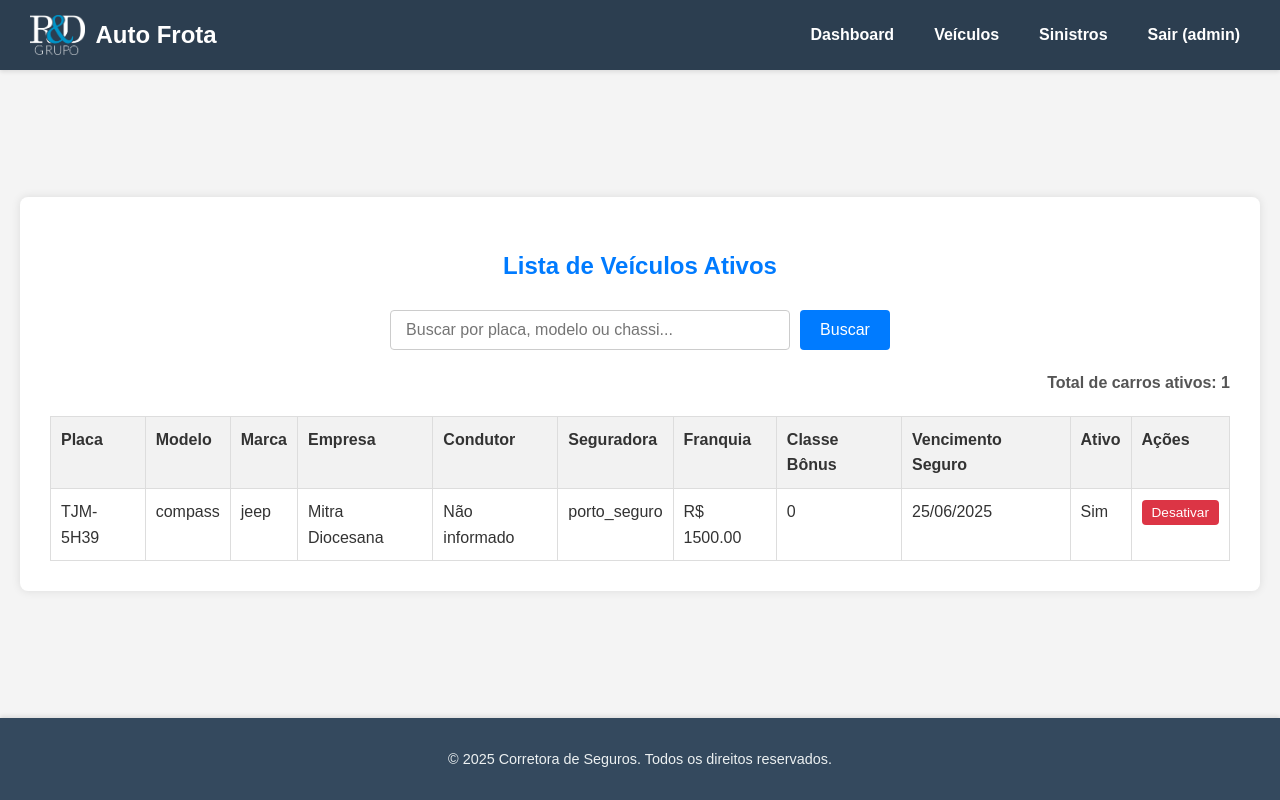
After one commit to mpdantas/auto_frota_project, a Django app: page /veiculos/lista/ in a window 1280 px wide. The commit adds this page. Run offline with Django 5.2, Linux system fonts and the light colour scheme; a user stored in the database is signed in; data comes from the database, SQL or seed files in the repository; both versions use the stored data as it was after the commit.

```diff
--- /dev/null
+++ b/backend/veiculos/templates/veiculos/listar_carros.html
@@ -0,0 +1,185 @@
+{% extends 'core/base.html' %} {# Estende o template base #}
+{% load static %} {# Necessário para usar {% static %} #}
+
+{% block title %}Lista de Veículos{% endblock %} {# Título da página #}
+
+{% block extra_css %}
+<style>
+    /* Estilos para a página de listagem de veículos */
+    .vehicle-list-container {
+        background-color: #ffffff;
+        padding: 30px;
+        border-radius: 8px;
+        box-shadow: 0 0 10px rgba(0, 0, 0, 0.1);
+        max-width: 1200px; /* Largura maior para a tabela */
+        margin: 20px auto; /* Centraliza no conteúdo principal */
+        overflow-x: auto; /* Adiciona scroll horizontal para tabelas grandes */
+    }
+    .vehicle-list-container h2 {
+        text-align: center;
+        margin-bottom: 25px;
+        color: #007bff;
+    }
+    .vehicle-list-container p.count {
+        text-align: right;
+        font-weight: bold;
+        margin-bottom: 20px;
+        color: #555;
+    }
+    .vehicle-list-container table {
+        width: 100%;
+        border-collapse: collapse; /* Remove espaçamento entre bordas da célula */
+        margin-top: 20px;
+    }
+    .vehicle-list-container th,
+    .vehicle-list-container td {
+        border: 1px solid #ddd;
+        padding: 10px;
+        text-align: left;
+        vertical-align: top;
+    }
+    .vehicle-list-container th {
+        background-color: #f2f2f2;
+        font-weight: bold;
+        color: #333;
+    }
+    .vehicle-list-container tr:nth-child(even) { /* Estilo para linhas pares */
+        background-color: #f9f9f9;
+    }
+    .vehicle-list-container tr:hover { /* Estilo no hover da linha */
+        background-color: #e9e9e9;
+    }
+    .vehicle-list-container .no-vehicles {
+        text-align: center;
+        padding: 30px;
+        color: #777;
+    }
+
+    /* Estilos para o botão de ação (Desativar) */
+    .action-button {
+        background-color: #dc3545; /* Vermelho para exclusão */
+        color: white;
+        padding: 5px 10px;
+        border: none;
+        border-radius: 4px;
+        cursor: pointer;
+        font-size: 0.85em;
+        text-decoration: none; /* Para links que parecem botões */
+        display: inline-block; /* Para padding */
+        transition: background-color 0.3s ease;
+    }
+    .action-button:hover {
+        background-color: #c82333;
+    }
+    .action-button.edit { /* Estilo para um futuro botão de edição */
+        background-color: #007bff;
+    }
+    .action-button.edit:hover {
+        background-color: #0056b3;
+    }
+
+    /* Estilos para o formulário de busca */
+    .search-form {
+        display: flex; /* Para alinhar o campo e o botão */
+        gap: 10px; /* Espaço entre os elementos */
+        margin-bottom: 20px;
+        justify-content: center; /* Centraliza o formulário */
+        flex-wrap: wrap; /* Permite quebrar linha em telas pequenas */
+    }
+    .search-form input[type="search"] {
+        flex-grow: 1; /* Permite que o input cresça */
+        max-width: 400px; /* Largura máxima para o input */
+        padding: 10px 15px;
+        border: 1px solid #ccc;
+        border-radius: 4px;
+        font-size: 16px;
+    }
+    .search-form button {
+        background-color: #007bff; /* Azul para o botão de busca */
+        color: white;
+        padding: 10px 20px;
+        border: none;
+        border-radius: 4px;
+        cursor: pointer;
+        font-size: 16px;
+        transition: background-color 0.3s ease;
+    }
+    .search-form button:hover {
+        background-color: #0056b3;
+    }
+</style>
+{% endblock extra_css %}
+
+{% block content %}
+    <div class="vehicle-list-container">
+        <h2>Lista de Veículos Ativos</h2>
+
+        {# Exibe mensagens do Django #}
+        {% if messages %}
+            <ul class="messages">
+                {% for message in messages %}
+                    <li{% if message.tags %} class="{{ message.tags }}"{% endif %}>{{ message }}</li>
+                {% endfor %}
+            </ul>
+        {% endif %}
+
+        <form method="get" class="search-form">
+            <input type="search" name="q" placeholder="Buscar por placa, modelo ou chassi..."
+                   value="{{ query|default:'' }}" aria-label="Termo de busca">
+            <button type="submit">Buscar</button>
+        </form>
+
+        <p class="count">Total de carros ativos: {{ quantidade_carros }}</p>
+
+        {% if veiculos %} {# Verifica se há veículos na lista #}
+            <table>
+                <thead>
+                    <tr>
+                        <th>Placa</th>
+                        <th>Modelo</th>
+                        <th>Marca</th>
+                        <th>Empresa</th>
+                        <th>Condutor</th>
+                        <th>Seguradora</th>
+                        <th>Franquia</th>
+                        <th>Classe Bônus</th>
+                        <th>Vencimento Seguro</th>
+                        <th>Ativo</th>
+                        <th>Ações</th> {# NOVA COLUNA PARA BOTÕES DE AÇÃO #}
+                    </tr>
+                </thead>
+                <tbody>
+                    {% for veiculo in veiculos %}
+                    <tr>
+                        <td>{{ veiculo.placa }}</td>
+                        <td>{{ veiculo.modelo }}</td>
+                        <td>{{ veiculo.marca }}</td>
+                        <td>{{ veiculo.empresa.razao_social }}</td> {# Acessa a Razão Social da Empresa relacionada #}
+                        <td>{{ veiculo.nome_condutor|default:"Não informado" }}</td> {# Exibe "Não informado" se campo estiver vazio #}
+                        <td>{{ veiculo.seguradora }}</td>
+                        <td>R$ {{ veiculo.franquia|floatformat:2 }}</td> {# Formata como moeda #}
+                        <td>{{ veiculo.classe_bonus }}</td>
+                        <td>{{ veiculo.data_vencimento_seguro|date:"d/m/Y" }}</td> {# Formata a data #}
+                        <td>{% if veiculo.ativo %}Sim{% else %}Não{% endif %}</td>
+                        <td> {# CÉLULA DE AÇÕES #}
+                            {# Botão para Excluir (desativar) o veículo #}
+                            {# Usa um formulário POST para segurança, e um confirm JavaScript #}
+                            <form action="{% url 'veiculos:excluir_carro' pk=veiculo.pk %}" method="post" style="display:inline;">
+                                {% csrf_token %} {# Token de segurança CSRF #}
+                                <button type="submit" class="action-button"
+                                        onclick="return confirm('Tem certeza que deseja desativar o veículo {{ veiculo.placa }}? Esta ação não pode ser desfeita diretamente por aqui.');">
+                                    Desativar
+                                </button>
+                            </form>
+                            {# Futuro botão de Editar - Ação de Substituir carro pode começar por aqui #}
+                            {# <a href="#" class="action-button edit">Editar</a> #}
+                        </td>
+                    </tr>
+                    {% endfor %}
+                </tbody>
+            </table>
+        {% else %}
+            <p class="no-vehicles">Nenhum veículo ativo registrado no sistema.</p>
+        {% endif %}
+    </div>
+{% endblock content %}
--- a/backend/veiculos/urls.py
+++ b/backend/veiculos/urls.py
@@ -1,10 +1,15 @@
 # backend/veiculos/urls.py
+
 from django.urls import path
 from . import views
 
-app_name = 'veiculos'
+app_name = 'veiculos' # O namespace 'veiculos' é crucial!
 
 urlpatterns = [
+    # URL para registrar empresa
+    path('empresa/registrar/', views.registrar_empresa, name='registrar_empresa'), # <-- VERIFIQUE ESTA LINHA
+
+    # URLs existentes para veículos
     path('registrar/', views.registrar_carro, name='registrar_carro'),
     path('lista/', views.listar_carros, name='listar_carros'),
     path('excluir/<int:pk>/', views.excluir_carro, name='excluir_carro'),
--- a/backend/veiculos/views.py
+++ b/backend/veiculos/views.py
@@ -1,12 +1,34 @@
 # backend/veiculos/views.py
 
-from django.shortcuts import render, redirect, get_object_or_404 # Importa render, redirect, e get_object_or_404
-from django.contrib.auth.decorators import login_required # Decorador para exigir login
-from django.contrib import messages # Para exibir mensagens de sucesso/erro
-from django.urls import reverse # Para gerar URLs por nome
+from django.shortcuts import render, redirect, get_object_or_404
+from django.contrib.auth.decorators import login_required
+from django.contrib import messages
+from django.urls import reverse
 
-from .models import Veiculo, Empresa # Importa os modelos Veiculo e Empresa
-from .forms import VeiculoForm # Importa o formulário que criamos para o Veículo
+from .models import Veiculo, Empresa # Já importado
+from .forms import VeiculoForm, EmpresaForm # NOVO: Importa EmpresaForm
+
+@login_required # Garante que apenas usuários logados possam acessar esta view
+def registrar_empresa(request):
+    """
+    Esta view gerencia o formulário de registro de novas empresas.
+    - Se a requisição for POST, tenta salvar uma nova empresa no banco de dados.
+    - Se o formulário for válido, salva a empresa e redireciona para a lista de veículos (ou dashboard).
+    - Se o formulário for inválido, exibe os erros no formulário.
+    - Se a requisição for GET, exibe um formulário vazio para registro.
+    """
+    if request.method == 'POST':
+        form = EmpresaForm(request.POST) # Instancia o formulário com os dados POST
+        if form.is_valid():
+            form.save() # Salva a nova empresa no banco de dados
+            messages.success(request, 'Empresa registrada com sucesso!')
+            return redirect(reverse('veiculos:listar_carros')) # Redireciona para a lista de veículos
+        else:
+            messages.error(request, 'Erro ao registrar empresa. Verifique os campos.')
+    else:
+        form = EmpresaForm() # Cria um formulário vazio para requisições GET
+
+    return render(request, 'veiculos/registrar_empresa.html', {'form': form})
 
 @login_required # Garante que apenas usuários logados possam acessar esta view
 def registrar_carro(request):
@@ -17,7 +39,7 @@ def registrar_carro(request):
     - Se o formulário for inválido, exibe os erros no formulário.
     - Se a requisição for GET, exibe um formulário vazio para registro.
     """
-    if request.method == 'POST':
+    if request.method == 'POST': # Verifica se a requisição é um POST (envio do formulário)
         # Instancia o formulário com os dados enviados via POST
         form = VeiculoForm(request.POST)
         if form.is_valid(): # Verifica se os dados do formulário são válidos
@@ -38,40 +60,48 @@ def registrar_carro(request):
 def listar_carros(request):
     """
     Esta view busca e exibe uma lista de todos os veículos ativos registrados no sistema.
-    Ela também pode ser usada para contar o total de carros.
+    Permite busca por placa do veículo.
     """
-    # Busca todos os veículos que estão marcados como 'ativo=True'
-    # .select_related('empresa') otimiza a consulta para buscar dados da empresa de uma vez
-    veiculos = Veiculo.objects.filter(ativo=True).select_related('empresa').order_by('placa')
+    # Inicializa a queryset com todos os veículos ativos
+    veiculos = Veiculo.objects.filter(ativo=True).select_related('empresa')
 
-    # Adiciona a contagem de carros ativos ao contexto
+    # Obtém o termo de busca da requisição GET (se houver)
+    query = request.GET.get('q') # 'q' será o nome do campo de busca no HTML
+
+    if query:
+        # Se houver um termo de busca, filtra os veículos.
+        from django.db.models import Q # Importa Q aqui, para ter certeza que está disponível
+        veiculos = veiculos.filter(
+            Q(placa__icontains=query) | # Busca por placa
+            Q(modelo__icontains=query) | # Opcional: buscar também por modelo para uma busca mais ampla
+            Q(chassi__icontains=query)   # Opcional: buscar também por chassi
+        )
+        messages.info(request, f"Exibindo resultados para a busca: '{query}'")
+
+    # Ordena a lista de veículos (após a busca, se houver)
+    veiculos = veiculos.order_by('placa')
+
+    # Adiciona a contagem de carros ativos (ou filtrados) ao contexto
     quantidade_carros = veiculos.count()
 
     context = {
-        'veiculos': veiculos, # Lista de veículos para exibir no template
-        'quantidade_carros': quantidade_carros, # Quantidade total de carros ativos
+        'veiculos': veiculos,
+        'quantidade_carros': quantidade_carros,
+        'query': query
     }
-    # Renderiza o template 'listar_carros.html' com os dados dos veículos e a contagem
     return render(request, 'veiculos/listar_carros.html', context)
 
 @login_required # Garante que apenas usuários logados possam acessar esta view
-def excluir_carro(request, pk): # Recebe o PK (Primary Key) do veículo a ser excluído
+def excluir_carro(request, pk):
     """
     Esta view realiza a exclusão lógica (desativação) de um veículo.
-    - Busca o veículo pelo ID (pk).
-    - Altera o status 'ativo' para False.
-    - Redireciona para a lista de veículos com mensagem de sucesso.
-    - Se a requisição não for POST, renderiza uma página de confirmação (opcional).
     """
-    # Tenta obter o objeto Veiculo pelo ID (pk). Se não encontrar, retorna um erro 404.
     veiculo = get_object_or_404(Veiculo, pk=pk)
 
-    if request.method == 'POST': # Garante que a ação seja via POST para segurança (formulário ou AJAX)
-        veiculo.ativo = False # Define o status do veículo como inativo
-        veiculo.save() # Salva a mudança no banco de dados
+    if request.method == 'POST':
+        veiculo.ativo = False
+        veiculo.save()
+        messages.success(request, f'Veículo com placa {veiculo.placa} desativado com sucesso.')
+        return redirect(reverse('veiculos:listar_carros'))
 
-        messages.success(request, f'Veículo com placa {veiculo.placa} desativado com sucesso.')
-        return redirect(reverse('veiculos:listar_carros')) # Redireciona para a lista de carros
-
-    # Se a requisição não for POST (ex: GET direto na URL), renderiza uma página de confirmação
     return render(request, 'veiculos/confirmar_exclusao.html', {'veiculo': veiculo})
```
Also changed, not shown: backend/core/templates/core/dashboard.html (+26 -8 lines), backend/core/views.py (+10 -9 lines), backend/veiculos/forms.py (+83 -7 lines), backend/veiculos/templates/veiculos/registrar_empresa.html (added, +143 -0 lines), frontend/js/masks.js (added, +38 -0 lines), backend/db.sqlite3.
